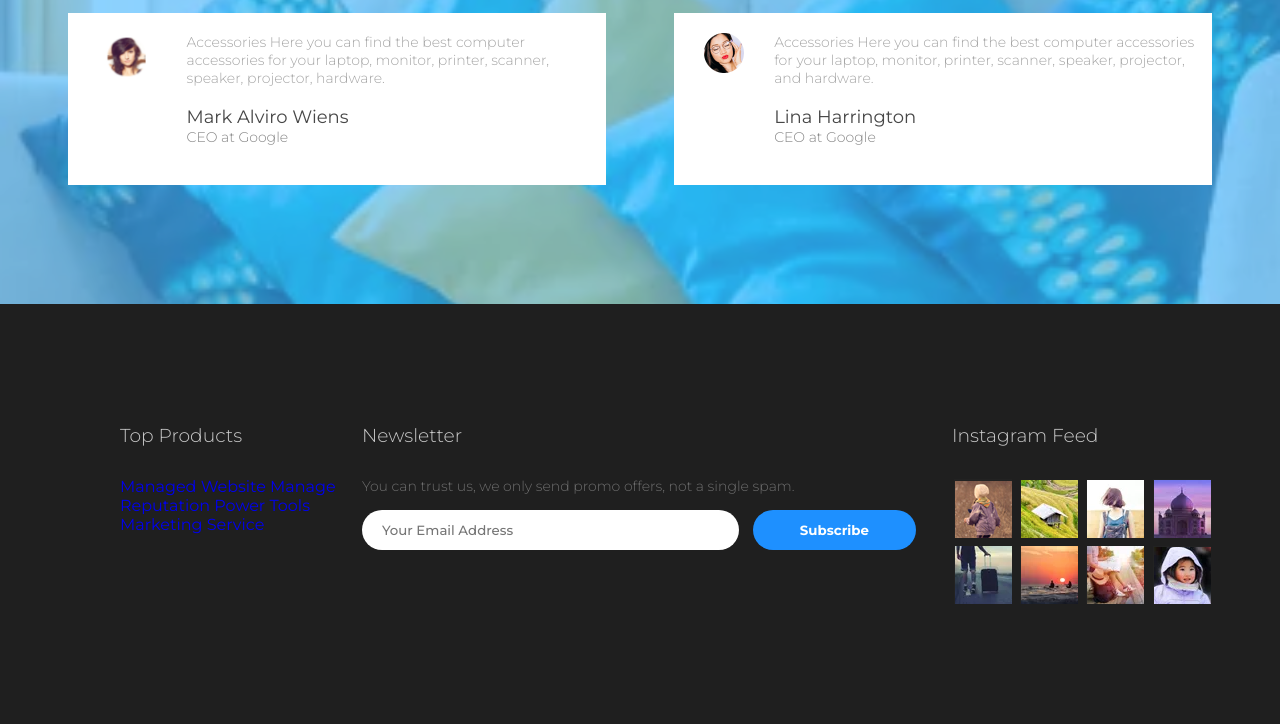
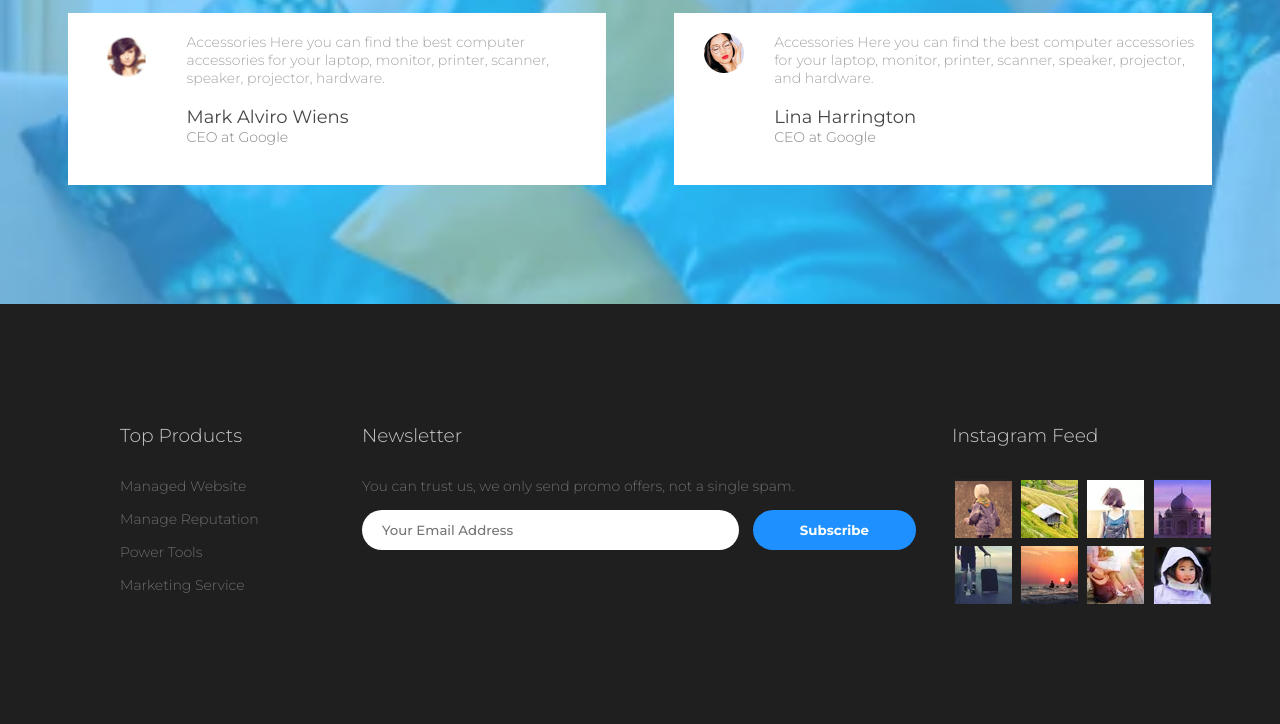
Before and after one commit to FaizDeccon/FaizDeccon.github.io, a plain HTML site: page index.html in a window 1280 px wide. Shown: the part 3002-3726 px from the top of the page. Drawn offline with Linux system fonts and the light colour scheme.

Commit message:
Update css.css

```diff
--- a/css.css
+++ b/css.css
@@ -454,11 +454,17 @@ section{
     color: rgb(201, 201, 201);
     margin-bottom: 30px;
 }
-.sec5 p, footer p{
+.sec5 a, footer p, .sec5 p{
+    text-decoration: none;
+    display: block;
     font-size: 14px;
     font-weight: 300;
     color: rgb(110, 110, 110);
     margin-bottom: 15px;
+}
+.sec5 a:hover{
+    color: white;
+    transition: 0.3s;
 }
 .sec5-d2-i1{
     width: 65%;
```
